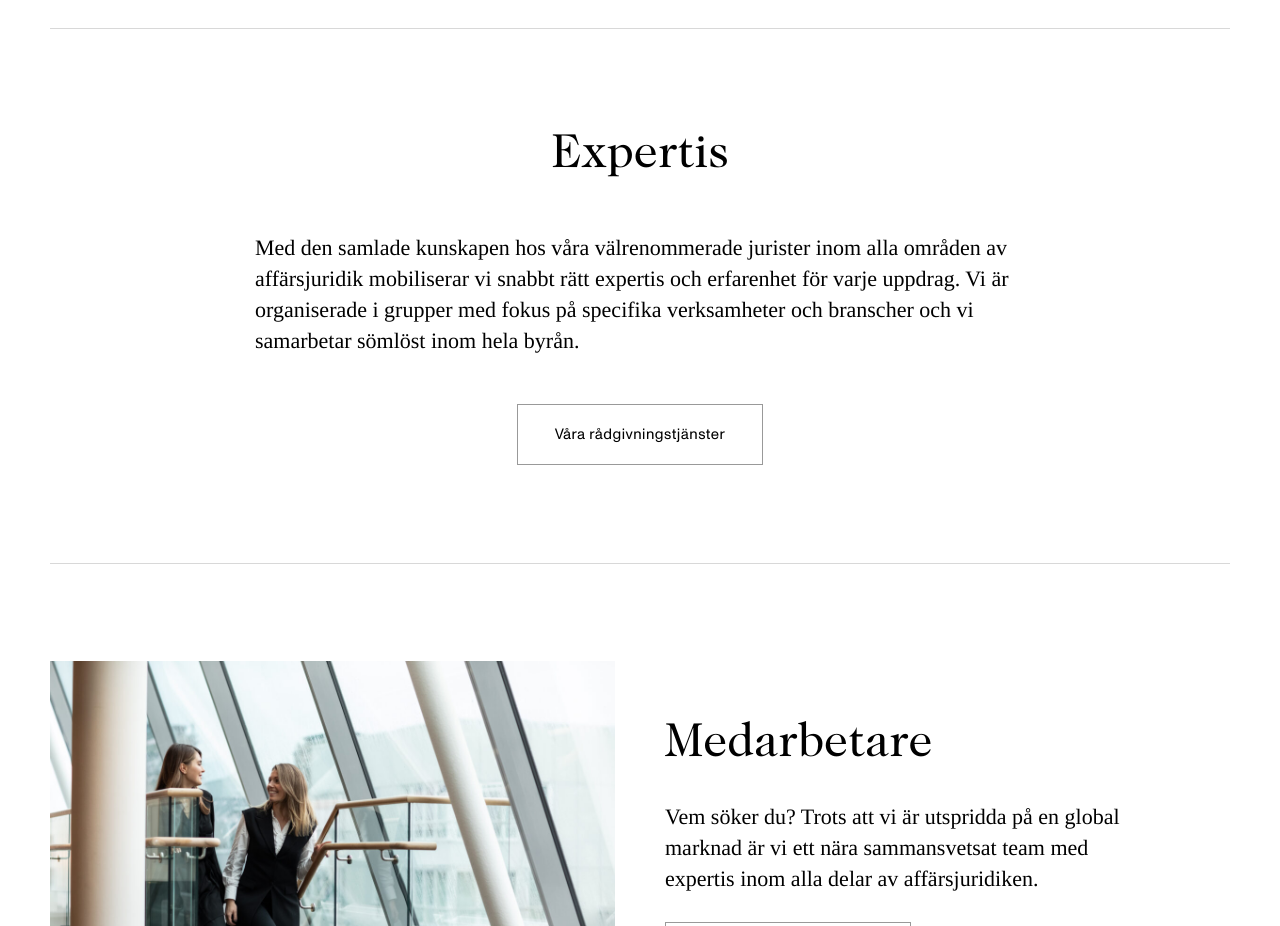
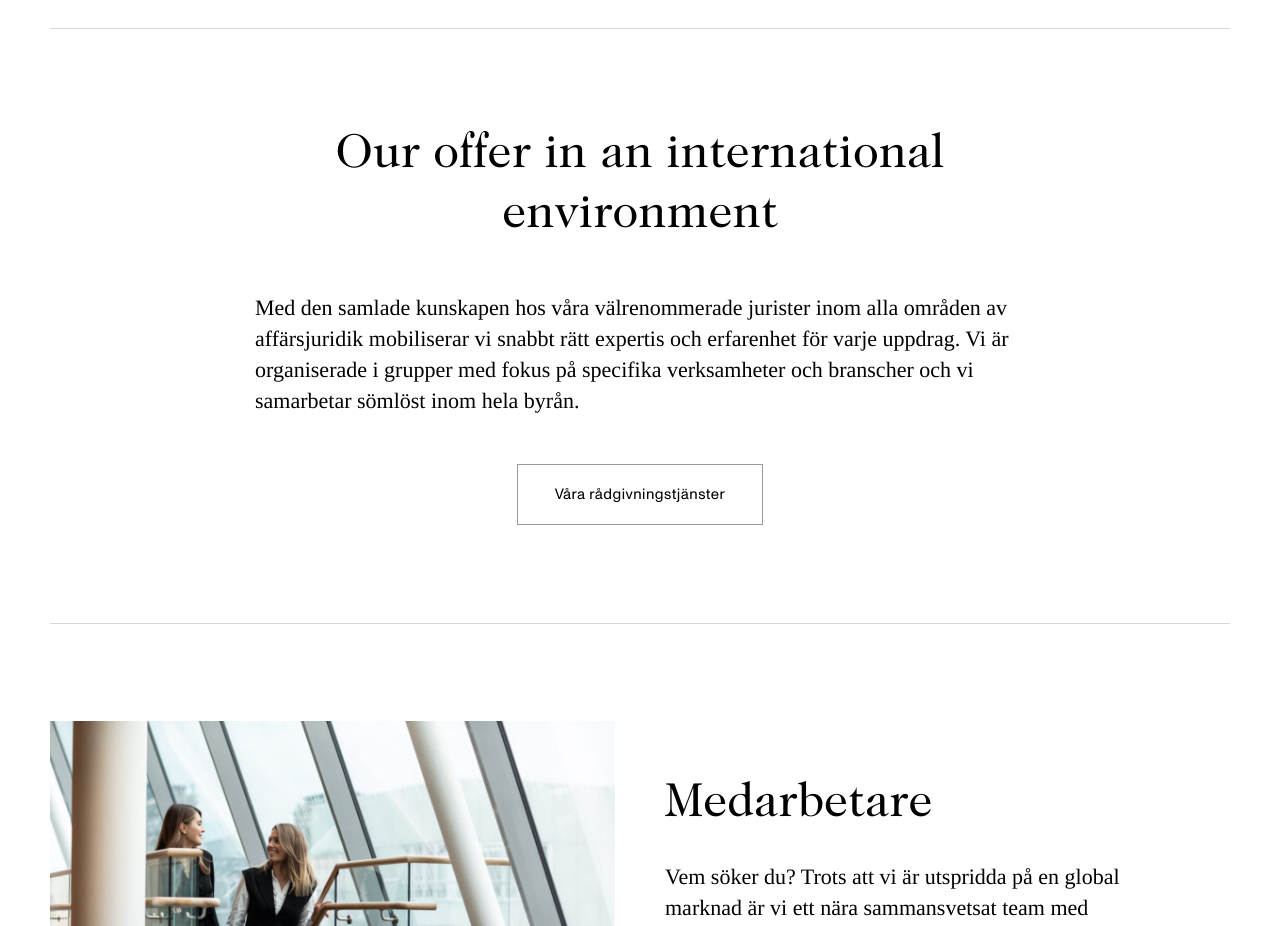
Before and after one commit to deniz19283/blackspace, a Next.js app: page / in a window 1280 px wide. Shown: the part 1800-2726 px from the top of the page. Built offline with nearby package versions, Linux system fonts and the light colour scheme.

Commit message:
Update Expertise.tsx

```diff
--- a/components/homepage/Expertise.tsx
+++ b/components/homepage/Expertise.tsx
@@ -8,7 +8,7 @@ export default function Expertise() {
       <section className='module-component module-component_content'>
         <div className='wrapper content-module_width-large'>
           <div className='content-module_wrapper'>
-            <h2 className='content-module_title section-title'>Expertis</h2>
+            <h2 className='content-module_title section-title'>Our offer in an international environment</h2>
             <div className='content-module_content article-text text-flow'>
               <p className='preamble-large'>
                 Med den samlade kunskapen hos våra välrenommerade jurister inom
```
